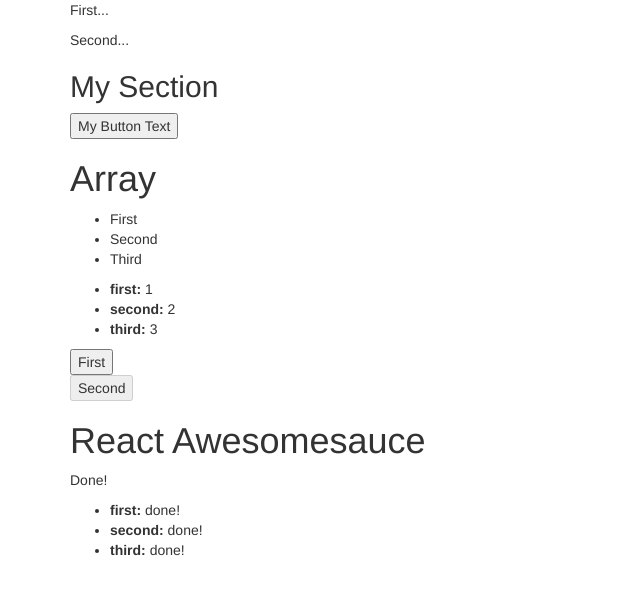
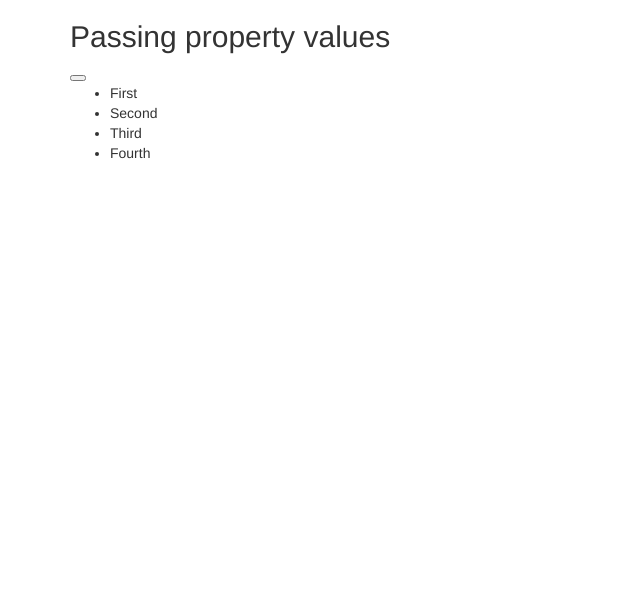
Before and after one commit to Josiastech/react, a React app: page / in a window 1280 px wide. Shown: the whole page, without its empty margins (0-640 px from the left). Built offline with nearby package versions, Linux system fonts and the light colour scheme.

Commit message:
Setting property values

```diff
--- a/public/index.html
+++ b/public/index.html
@@ -41,16 +41,11 @@
         <div id="state2"></div>
         <div id="merge"></div>
         <div id="counter"></div>
-        <!--
-        This HTML file is a template.
-        If you open it directly in the browser, you will see an empty page.
 
-        You can add webfonts, meta tags, or analytics to this file.
-        The build step will place the bundled scripts into the <body> tag.
-
-        To begin the development, run `npm start` or `yarn start`.
-        To create a production bundle, use `npm run build` or `yarn build`.
-        -->
+       <h2>Passing property values</h2>
+       <div id="property"></div>
+       <div id="property2"></div>
+       <div id="app2"></div>
     </div>
   </body>
 </html>
--- /dev/null
+++ b/src/MyList.js
@@ -0,0 +1,18 @@
+import React, { Component } from 'react';
+
+export default class MyList extends Component {
+  render() {
+
+    // The "items" property is an array.
+    const { items } = this.props;
+
+    // Maps each item in the array to a list item.
+    return (
+      <ul>
+        {items.map(i => (
+          <li key={i}>{i}</li>
+        ))}
+      </ul>
+    );
+  }
+}
--- /dev/null
+++ b/src/Properties.js
@@ -0,0 +1,16 @@
+import React, { Component } from 'react';
+
+export default class Properties extends Component {
+    static defaultProps = {
+        disabled: false,
+        text: 'My Button',
+    }
+
+    render(){
+        const {disabled, text} = this.props;
+
+        return (
+            <button disabled={disabled}>{text}</button>
+        );
+    }
+}
--- a/src/index.js
+++ b/src/index.js
@@ -5,7 +5,8 @@
  * by the transpiled JSX sorce.
  */
 import React, { Component } from 'react';
-import { render } from 'react-dom';
+//import { render } from 'react-dom';
+import { render as renderJSX } from 'react-dom';
 
 // Imports our two components that render children....
 import MySection from './MySection';
@@ -14,6 +15,12 @@
 import State from './State'
 import ComponentState from './ComponentState';
 import Counter from './Counter'
+import Properties from './Properties';
+
+// The two components we're to passing props to
+// when they're rendered.
+import MyButton2 from './MyButton';
+import MyList from './MyList';
 
 const enabled = true;
 const text = 'A button';
@@ -59,106 +66,54 @@
     }
 }*/
 
-render(
-    //<MyComponent></MyComponent>,
-    <MySection>
-        <MyButton>My Button Text</MyButton>
-    </MySection>,
-    document.getElementById('app')
-);
+// This is the "application state". This data changes
+// over time, and we can pass the application data to
+// components as properties.
+const appState = {
+  text: 'My Button',
+  disabled: true,
+  items: [
+    'First',
+    'Second',
+    'Third',
+  ],
+};
 
-render(
-    <MyComponent>
-        <MyComponent.First />
-        <MyComponent.Second />
-    </MyComponent>,
-    document.getElementById('root')
-);
+// Defines our own "render()" function. The "renderJSX()"
+// function is from "react-dom" and does the actual
+// rendering. The reason we're creating our own "render()"
+// function is that it contains the JSX that we want to
+// render, and so we can call it whenever there's new
+// application data.
+function render(props) {
+  renderJSX((
+    <main>
+      { /* The "MyButton" component relies on the "text"
+           and the "disabed" property. The "text" property
+           is a string while the "disabled" property is a
+           boolean. */ }
+      <MyButton2
+        text={props.text}
+        disabled={props.disabled}
+      />
 
-// We're rendering a "<button>" and an "<input>"
-// element, both of which use the "{}" JavaScript
-// expression syntax to fill in property, and text
-// values.
-/*render((
-  <section>
-    <button disabled={!enabled}>{text}</button>
-    <input placeholder={placeholder} size={size} />
-  </section>
-  ),
-  document.getElementById('expression')
-); */
+      { /* The "MyList" component relies on the "items"
+           property, which is an array. Any valid
+           JavaScript data can be passed as a property. */ }
+      <MyList items={props.items} />
+    </main>
+    ),
+    document.getElementById('app2')
+  );
+}
 
+// Performs the initial rendering...
+render(appState);
 
-render ((
-    <section>
-        <h1>Array</h1>
-        { /* Maps "array" to an array of "<li>"s.
-         Note the "key" property on "<li>".
-         This is necessary for performance reasons,
-         and React will warn us if it's missing. */ }
-         <ul>
-             {array.map (i=>(
-                 <li key={i}>{i}</li>
-             ))}
-         </ul>
-         { /* Maps "object" to an array of "<li>"s.
-         Note that we have to use "Object.keys()"
-         before calling "map()" and that we have
-         to lookup the value using the key "i". */ }
-         <ul>
-             {Object.keys(object).map(i=>(
-                 <li key={i}>
-                    <strong>{i}: </strong>{object[i]}
-                </li>
-             ))}
-         </ul>
-    </section>),
-    document.getElementById('expression')
-);
-
-
-render (
-    (<State />),
-    document.getElementById('state')
-);
-
-// The "render()" function returns a reference to the
-// rendered component. In this case, it's an instance
-// of "MyComponent". Now that we have the reference,
-// we can call "setState()" on it whenever we want.
-const componentState = render(
-    (<ComponentState />),
-    document.getElementById('state2')
-);
-
-
-// After 2 seconds, set the state of "componentState",
-// which causes it to re-render itself
+// After 1 second, changes some application data, then
+// calls "render()" to re-render the entire structure.
 setTimeout(() => {
-    componentState.setState({
-        heading: 'React Awesomesauce',
-        content: 'Done!',
-    });
-}, 3000);
-
-// Store a refernece to the render component...
-const counter = render(
-    (<Counter />),
-    document.getElementById('counter')
-)
-
-//  change part of the sate after 1 second...
-setTimeout( () => {
-    counter.setState({
-        first: 'done!'
-    });
+  appState.disabled = false;
+  appState.items.push('Fourth');
+  render(appState);
 }, 1000);
-
-setTimeout(()=>{
-    counter.setState({ second: 'done!' });
-}, 2000);
-
-// Change another part of the state after 3 seconds...
-setTimeout(() => {
-    counter.setState({ third: 'done!' });
-}, 3000);
```
Also changed, not shown: public/src/hello.js (added, +25 -0 lines), src/MyButton2.js (added, +14 -0 lines), src/MyClass.js (added, +15 -0 lines), public/manifest.json.
